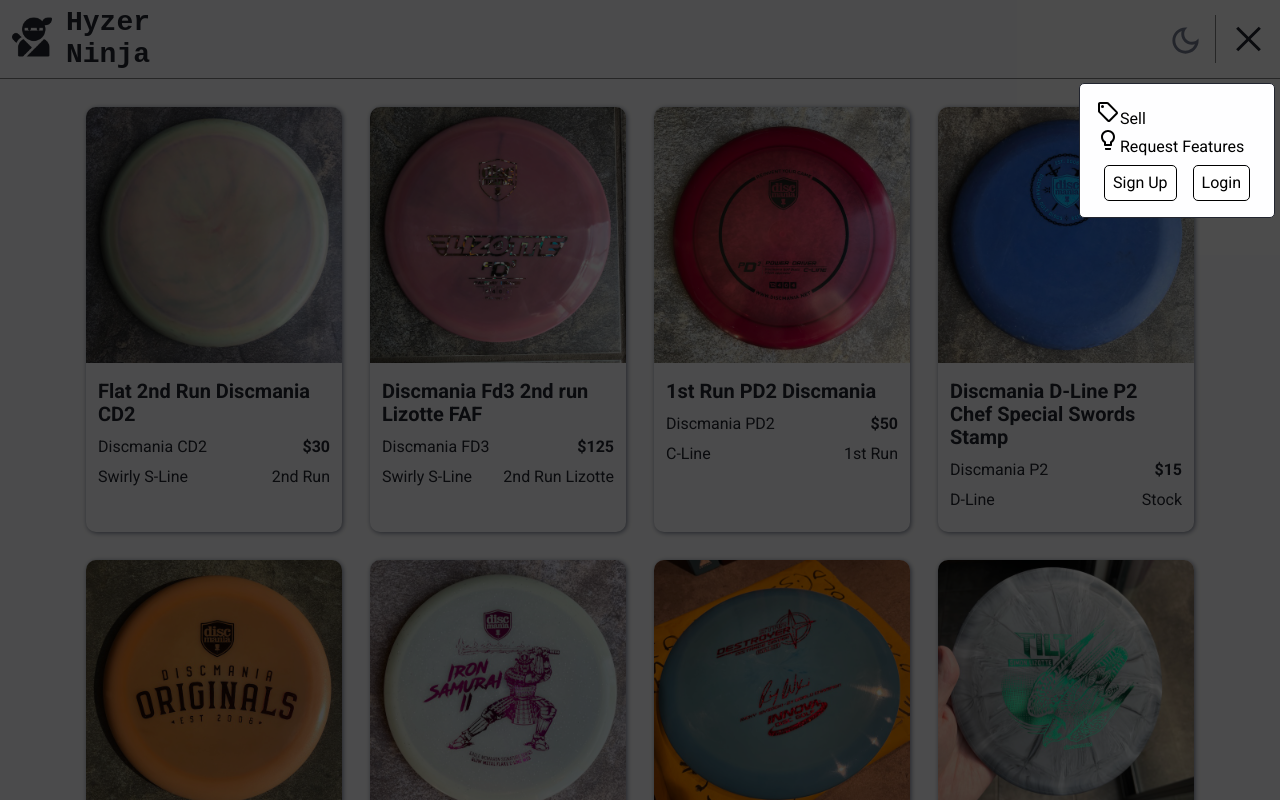
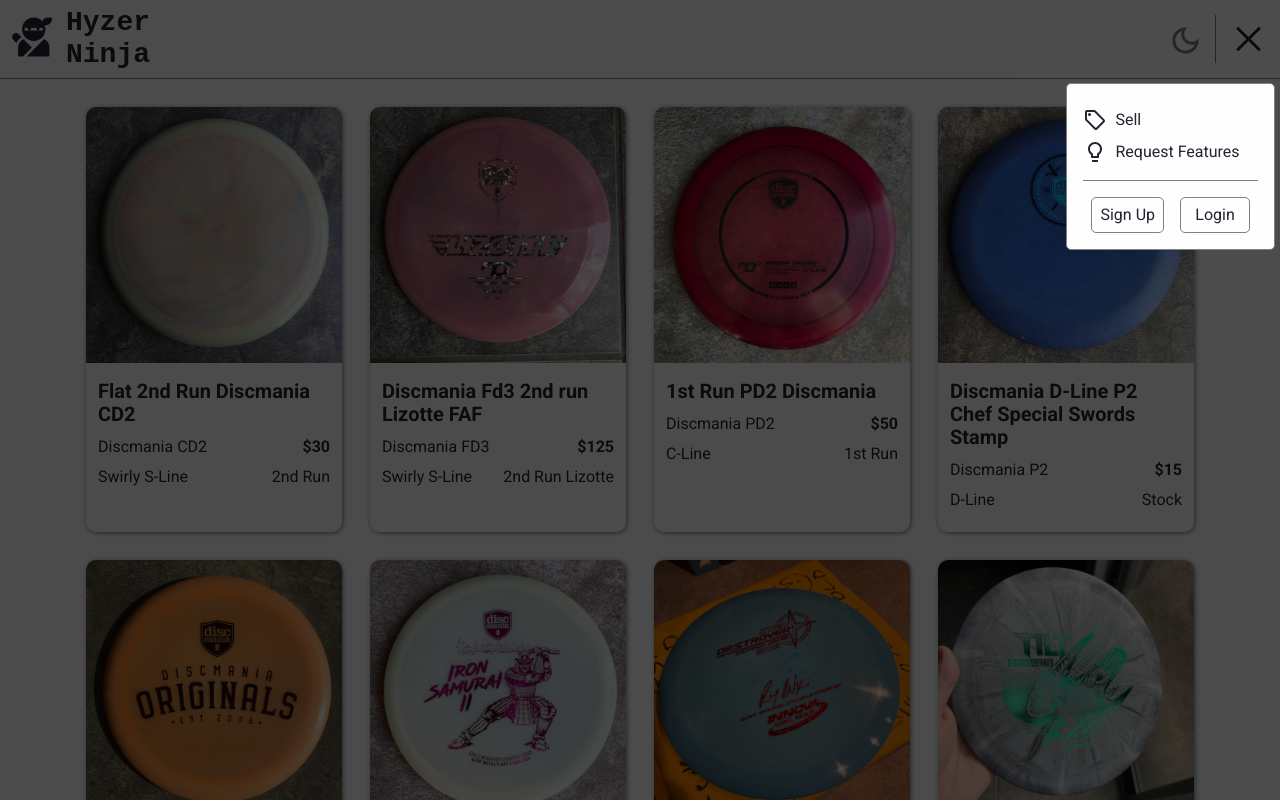
Before and after one commit to drake-nathan/hyzer-ninja, a React (Create React App) app in the folder front-end/: page / in a window 1280 px wide. Both pictures are taken after a click on the button 1248 px from the left and 39 px from the top of the page. Shown: the top 800 px of the page. Built offline with nearby package versions, Linux system fonts and the light colour scheme.

Commit message:
more nav styling

```diff
--- a/front-end/src/components/Header/NavMobile.styled.tsx
+++ b/front-end/src/components/Header/NavMobile.styled.tsx
@@ -11,7 +11,8 @@
   display: flex;
 
   background-color: ${(props) => props.theme.colorBg};
-  border: 1px solid ${(props) => props.theme.colorText};
+  color: ${(props) => props.theme.colorText};
+  border: 1px solid gray;
   border-radius: 5px;
 
   padding: 1em;
@@ -21,23 +22,34 @@
   margin: 0 auto;
 `;
 
-export const Item = styled.li``;
+export const Item = styled.li`
+  display: flex;
+  align-items: center;
+  margin: 0.5em 0;
+`;
 
 export const Link = styled.a``;
 
-export const Text = styled.span``;
+export const Text = styled.span<NavMobileTypes>`
+  color: ${(props) => props.theme.colorText};
+  margin-left: 0.5em;
+`;
 
 export const LoginDiv = styled.div`
   display: flex;
   justify-content: center;
-  margin-top: 0.5em;
+  border-top: 1px solid gray;
+  margin-top: 1em;
+  padding-top: 1em;
 `;
 
-export const LoginButton = styled.button`
-  background-color: white;
-  border: 1px solid black;
+export const LoginButton = styled.button<NavMobileTypes>`
+  background-color: ${(props) => props.theme.colorBg};
+  color: ${(props) => props.theme.colorText};
+  border: 1px solid gray;
   border-radius: 5px;
 
+  min-width: 70px;
   padding: 0.5em;
   margin: 0 0.5em;
 
--- a/front-end/src/components/Header/NavMobile.tsx
+++ b/front-end/src/components/Header/NavMobile.tsx
@@ -27,31 +27,37 @@
       <NavStyles.Container theme={theme}>
         <NavStyles.List>
           <NavStyles.Item>
-            <NavStyles.Link>
             <SellIcon />
-              <NavStyles.Text>Sell</NavStyles.Text>
+            <NavStyles.Link href="#">
+              <NavStyles.Text theme={theme}>Sell</NavStyles.Text>
             </NavStyles.Link>
           </NavStyles.Item>
+
           <NavStyles.Item>
-            <NavStyles.Link>
             <LightbulbIcon />
-              <NavStyles.Text>Request Features</NavStyles.Text>
+            <NavStyles.Link href="#">
+              <NavStyles.Text theme={theme}>Request Features</NavStyles.Text>
             </NavStyles.Link>
           </NavStyles.Item>
-          <NavStyles.Item>
+
           <NavStyles.LoginDiv>
-              <NavStyles.LoginButton>Sign Up</NavStyles.LoginButton>
+            <NavStyles.LoginButton theme={theme}>Sign Up</NavStyles.LoginButton>
             {!isLoggedIn ? (
-                <NavStyles.LoginButton onClick={() => setIsLoggedIn(true)}>
+              <NavStyles.LoginButton
+                theme={theme}
+                onClick={() => setIsLoggedIn(true)}
+              >
                 Login
               </NavStyles.LoginButton>
             ) : (
-                <NavStyles.LoginButton onClick={() => setIsLoggedIn(false)}>
+              <NavStyles.LoginButton
+                theme={theme}
+                onClick={() => setIsLoggedIn(false)}
+              >
                 Logout
               </NavStyles.LoginButton>
             )}
           </NavStyles.LoginDiv>
-          </NavStyles.Item>
         </NavStyles.List>
       </NavStyles.Container>
     </div>,
```
Lines whose indentation alone changed are shown as unchanged.
